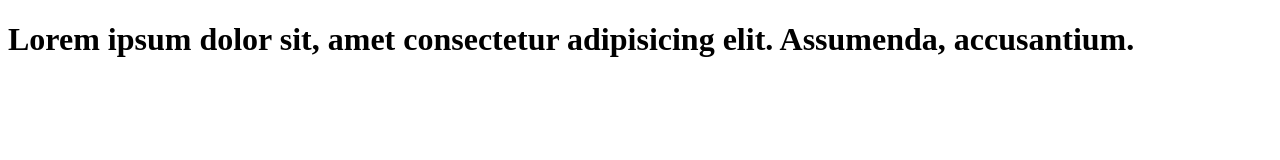
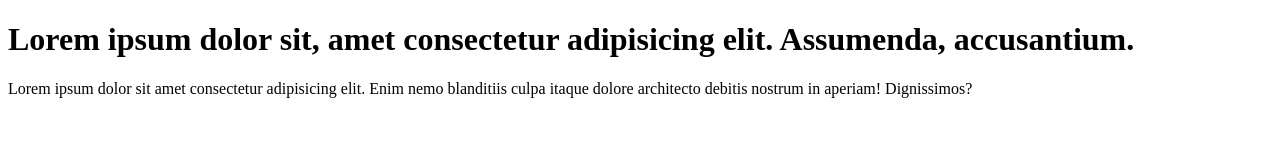
Before and after one commit to Rajmishra-2125/learn-Git, a plain HTML site: page index.html in a window 1280 px wide. Drawn offline with Linux system fonts and the light colour scheme.

Commit message:
add paragraph to code

```diff
--- a/index.html
+++ b/index.html
@@ -10,5 +10,10 @@
       Lorem ipsum dolor sit, amet consectetur adipisicing elit. Assumenda,
       accusantium.
     </h1>
+    <p>
+      Lorem ipsum dolor sit amet consectetur adipisicing elit. Enim nemo
+      blanditiis culpa itaque dolore architecto debitis nostrum in aperiam!
+      Dignissimos?
+    </p>
   </body>
 </html>
```
